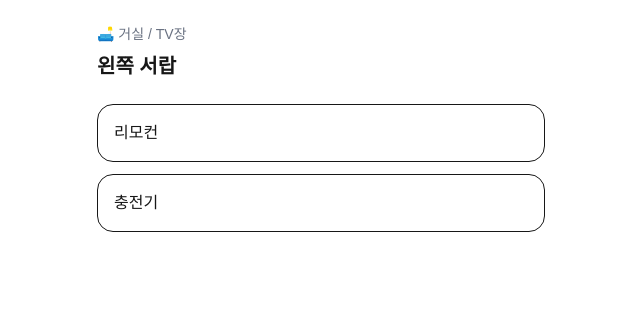
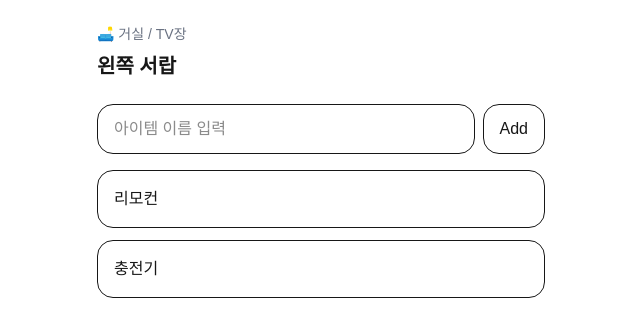
Before and after one commit to tauriqon/where-is-it-next, a Next.js app: page /room/1/storage/1/spot/1 in a window 1280 px wide. Shown: the top 336 px of the page, without its empty margins (319-959 px from the left). Built offline with nearby package versions, Linux system fonts and the light colour scheme.

Commit message:
feat: add item input section

```diff
--- a/app/room/[roomId]/storage/[storageId]/spot/[spotId]/page.js
+++ b/app/room/[roomId]/storage/[storageId]/spot/[spotId]/page.js
@@ -1,10 +1,10 @@
 import AppLayout from "@/components/AppLayout"
 import PageHeader from "@/components/PageHeader"
+import ItemSection from "@/components/ItemSection"
 import { ROOMS } from "@/data/rooms"
 import { STORAGES } from "@/data/storages"
 import { SPOTS } from "@/data/spots"
 import { ITEMS } from "@/data/items"
-import Card from "@/components/Card"
 
 export default async function ItemPage({ params }) {
   const { roomId, storageId, spotId } = await params
@@ -44,13 +44,7 @@ export default async function ItemPage({ params }) {
         title={currentSpot.name}
       />
 
-      <div className="mt-6 space-y-3">
-        {items.map((item) => (
-          <Card key={item.id}>
-            {item.name}
-          </Card>
-        ))}
-      </div>
+      <ItemSection initialItems={items} />
     </AppLayout>
   )
 }
--- /dev/null
+++ b/components/ItemSection.js
@@ -0,0 +1,60 @@
+"use client"
+
+import { useState } from "react"
+import Card from "@/components/Card"
+
+export default function ItemSection({ initialItems }) {
+  const [items, setItems] = useState(initialItems)
+  const [newItemName, setNewItemName] = useState("")
+
+  function handleAddItem() {
+    const trimmedName = newItemName.trim()
+
+    if (!trimmedName) {
+      return
+    }
+
+    const newItem = {
+      id: Date.now(),
+      name: trimmedName,
+    }
+
+    setItems((prev) => [...prev, newItem])
+    setNewItemName("")
+  }
+
+  return (
+    <section className="mt-6">
+      <div className="flex gap-2">
+        <input
+          type="text"
+          value={newItemName}
+          onChange={(e) => setNewItemName(e.target.value)}
+          placeholder="아이템 이름 입력"
+          className="flex-1 rounded-2xl border px-4 py-3 outline-none"
+        />
+
+        <button
+          onClick={handleAddItem}
+          className="rounded-2xl border px-4 py-3 font-medium hover:bg-gray-50"
+        >
+          Add
+        </button>
+      </div>
+
+      <div className="mt-4 space-y-3">
+        {items.length === 0 ? (
+          <p className="text-sm text-gray-500 text-center">
+            아직 등록된 아이템이 없습니다
+          </p>
+        ) : (
+          items.map((item) => (
+            <Card key={item.id}>
+              {item.name}
+            </Card>
+          ))
+        )}
+      </div>
+    </section>
+  )
+}
```
